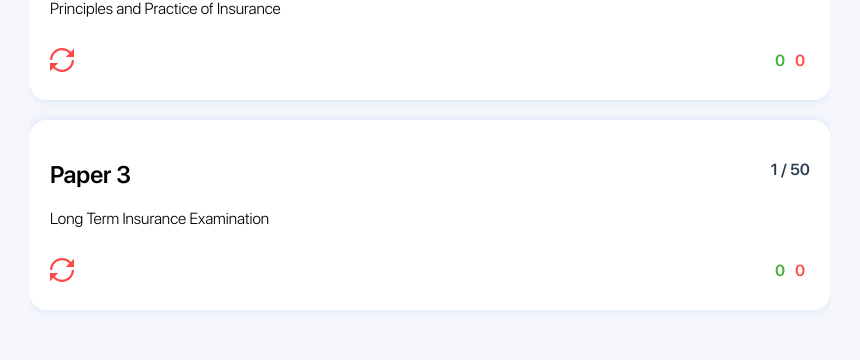
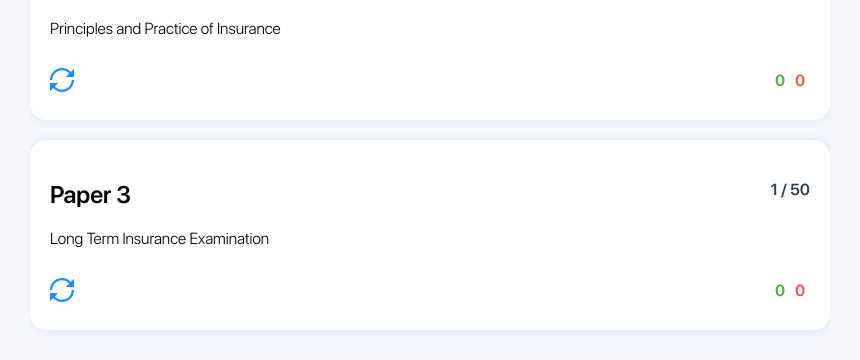
Before and after one commit to Igorpi25/iiqe, a Vue app: page / in a window 1280 px wide. Shown: the part 244-604 px from the top of the page, without its empty margins (210-1070 px from the left). Built offline with nearby package versions, Linux system fonts and the light colour scheme.

Commit message:
random/ordered switcher added

```diff
--- a/package.json
+++ b/package.json
@@ -10,6 +10,7 @@
   "dependencies": {
     "core-js": "^2.6.5",
     "vue": "^2.6.10",
+    "vue-js-toggle-button": "^1.3.2",
     "vue-router": "^3.0.7"
   },
   "devDependencies": {
--- a/src/components/Home.vue
+++ b/src/components/Home.vue
@@ -5,12 +5,25 @@
                 <h3 class="header__title">BERLOGGA-IIQE</h3>
                 <div class="header__logo"><img src="../assets/logo.png"></div>
            </div>
+            <div class="toggle">
+                <toggle-button
+                    class="toggle__button"
+                    :width="75"
+                    :height="30"
+                    :value="true"
+                    :checked="false"
+                    :labels="{checked: 'fixed', unchecked: 'random'}"
+                    v-model="isRandom"
+                    @change="switchOrder"
+                >
+                </toggle-button>
+            </div>
             <div class="paper-item">
                 <router-link to="/paper1">
                     <h2>Paper 1</h2>
                     <p>Principles and Practice of Insurance</p>
                 </router-link>
-                <div class="restart" @click="restart('paper1')"><icon-base iconColor="#FF4848" width="24" height="24"><icon-refresh /></icon-base></div>
+                <div class="restart" @click="restart('paper1')"><icon-base iconColor="#1A8DFF" width="24" height="24"><icon-refresh /></icon-base></div>
                 <div class="progress">{{ this.progressPaper1 }} / 75</div>
                 <div class="progress-counter">
                     <div class="progress-counter__correct">{{ p1_correct.length }}</div>
@@ -22,7 +35,7 @@
                     <h2>Paper 3</h2>
                     <p>Long Term Insurance Examination</p>
                 </router-link>
-                <div class="restart" @click="restart('paper3')"><icon-base iconColor="#FF4848" width="24" height="24"><icon-refresh /></icon-base></div>
+                <div class="restart" @click="restart('paper3')"><icon-base iconColor="#1A8DFF" width="24" height="24"><icon-refresh /></icon-base></div>
                 <div class="progress">{{ this.progressPaper3 }} / 50</div>
                 <div class="progress-counter">
                     <div class="progress-counter__correct">{{ p3_correct.length }}</div>
@@ -37,13 +50,16 @@
 <script>
 import IconBase from '@/components/icons/IconBase'
 import IconRefresh from '@/components/icons/IconRefresh'
+import { ToggleButton } from 'vue-js-toggle-button'
 export default {
     components: {
         IconBase,
-        IconRefresh
+        IconRefresh,
+        ToggleButton
     },
     data() {
         return {
+            isRandom: JSON.parse(localStorage.getItem('isRandom')),
             progressPaper1: parseInt(localStorage.getItem('paper_1')) + 1 || 1,
             progressPaper3: parseInt(localStorage.getItem('paper_3')) + 1 || 1,
             p1_correct: JSON.parse(localStorage.getItem('p1_correct')) || [],
@@ -53,6 +69,11 @@ export default {
         }
     },
     methods: {
+        switchOrder() {
+            if(this.isRandom)
+                localStorage.setItem('isRandom', JSON.stringify(true))
+            else localStorage.setItem('isRandom', JSON.stringify(false))
+        },
         restart(paperNum) {
             if(paperNum == 'paper1') {
                 localStorage.removeItem('paper_1')
@@ -74,7 +95,7 @@ export default {
 
 <style lang="scss">
 html {
-    overflow-y: auto;
+    overflow-y: hidden;
 }
 a {
     text-decoration: none;
@@ -94,11 +115,11 @@ a {
 
     .papers {
         max-width: 800px;
-        height: 100vh;
+        //height: 100vh;
         margin: auto;
 		text-align: left;
         position: relative;
-        overflow-y: auto;
+        overflow-y: hidden;
 
        .header {
            display: flex;
@@ -127,6 +148,17 @@ a {
                 img {
                     width: 100%;
                 }
+            }
+        }
+
+        .toggle {
+            width: 100%;
+            margin-bottom: 20px;
+            display: flex;
+            justify-content: flex-end;
+
+            &__button {
+                //margin-right: 30px;
             }
         }
 
@@ -160,7 +192,6 @@ a {
                 width: 40px;
                 height: 32px;
                 margin-top: 30px;
-                color: #FF4848;
                 cursor: pointer;
             }
 
--- a/src/components/Quiz.vue
+++ b/src/components/Quiz.vue
@@ -8,8 +8,15 @@
 					<div v-if="questionIndex===index">
 						<div class="question-item" v-html="q.question"></div>
 						<div class="answer" v-if="isCorrect&&!congrats">
-							<div class="answer-item" @click="next(a, idx)" v-for="(a, idx) in fixPosition" :key="idx">
-								<div>({{ options[idx] }}) {{ a.text }}</div>
+							<div v-if="isRandom">
+								<div class="answer-item" @click="next(a, idx)" v-for="(a, idx) in q.answers" :key="idx">
+									<div>({{ options[idx] }}) {{ a.text }}</div>
+								</div>
+							</div>
+							<div v-else>
+								<div class="answer-item" @click="next(a, idx)" v-for="(a, idx) in fixPosition" :key="idx">
+									<div>({{ options[idx] }}) {{ a.text }}</div>
+								</div>
 							</div>
 						</div>
 					</div>
@@ -75,33 +82,28 @@ export default {
 			picked: '',
 			correctColor: JSON.parse(localStorage.getItem(`${this.progressCorrect}correct`)) || [],
 			wrongColor: JSON.parse(localStorage.getItem(`${this.progressWrong}wrong`)) || [],
-			options: ['a', 'b', 'c', 'd']
+			options: ['a', 'b', 'c', 'd'],
+			isRandom: JSON.parse(localStorage.getItem('isRandom')) || false
 		}
 	},
 	computed :{
 		randomize() {
 			let answers = this.quizList[this.questionIndex].answers
-			console.log(this.quizList)
-			console.log(answers)
 			return answers.sort((a, b) => Math.random() - 0.5)
 		},
 		fixPosition() {
-
 			let answers = this.randomize
-
-			 let i = 0
-			 console.log(answers)
+			let i = 0
 			while(i < 4) {
-				if(answers[i].fixed_position && answers[i].fixed_position-1 != i ) {
-						let fixed_position_index = answers[i].fixed_position-1
-						let temp = answers[i]
-						answers[i]=answers[fixed_position_index]
-						answers[fixed_position_index]=temp
+				if(answers[i].fixed_position && answers[i].fixed_position -1 != i ) {
+					let fixed_position_index = answers[i].fixed_position -1
+					let temp = answers[i]
+					answers[i] = answers[fixed_position_index]
+					answers[fixed_position_index] = temp
 				}else{
 					i++
 				}
 			}
-			console.log(answers)
 			return answers
 		}
 	},
```
Also changed, not shown: 1 other file (tests, documents, lock files or other folders).
